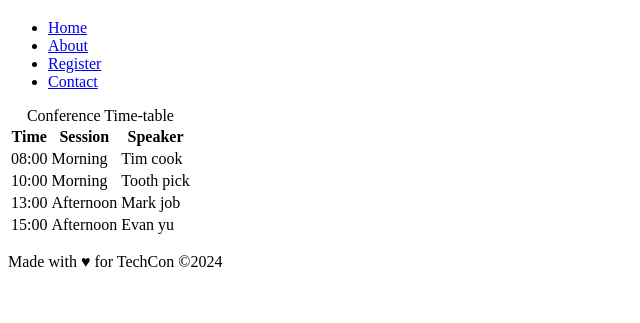
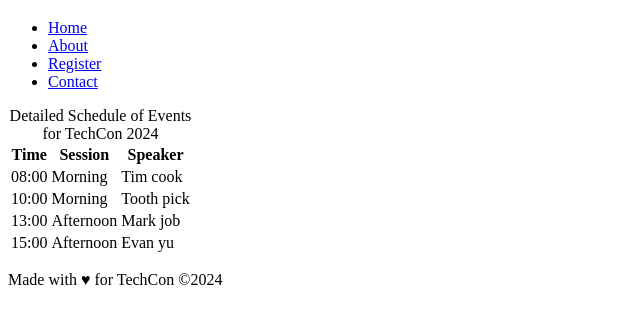
Before and after one commit to limtom/TechCon_HTML, a plain HTML site: page techcon_website/schedule.html in a window 1280 px wide. Shown: the part 61-384 px from the top of the page, without its empty margins (0-640 px from the left). Drawn offline with Linux system fonts and the light colour scheme.

Commit message:
schedule-page added

```diff
--- a/techcon_website/schedule.html
+++ b/techcon_website/schedule.html
@@ -20,7 +20,7 @@
     <main>
       <table>
         <caption>
-          Conference Time-table
+          Detailed Schedule of Events for TechCon 2024
         </caption>
         <thead>
           <tr>
```
